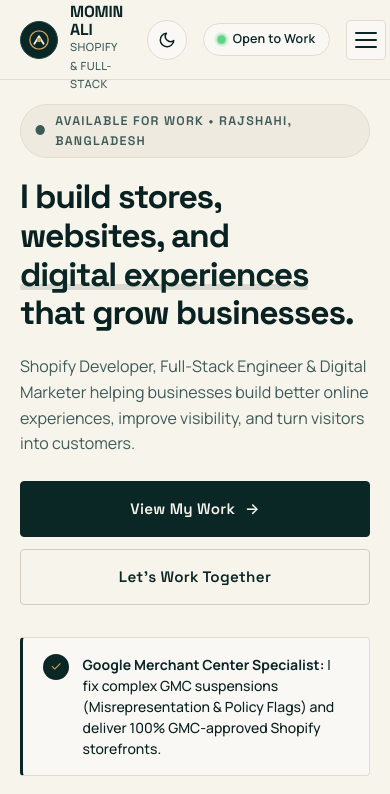
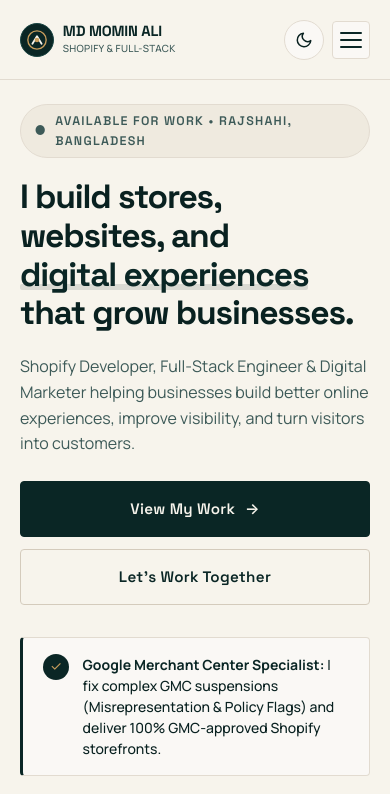
Before and after one commit to mominofficial/portfolio, a website built with Vite: page index.html in a window 390 px wide. Shown: the top 794 px of the page. Built offline with nearby package versions, Linux system fonts and the light colour scheme.

Commit message:
Fix mobile header layout by preventing brand name/subtitle wrapping and optimizing action buttons spacing

```diff
--- a/src/styles/components.css
+++ b/src/styles/components.css
@@ -66,13 +66,15 @@
 .brand-text-wrap {
   display: flex;
   flex-direction: column;
+  white-space: nowrap;
 }
 
 .brand-name {
   font-size: 1rem;
   font-weight: 700;
-  line-height: 1.1;
+  line-height: 1.15;
   letter-spacing: -0.01em;
+  white-space: nowrap;
 }
 
 .brand-sub {
@@ -82,6 +84,7 @@
   color: var(--text-dark-muted);
   letter-spacing: 0.04em;
   text-transform: uppercase;
+  white-space: nowrap;
 }
 
 /* Nav Menu Links */
@@ -1626,11 +1629,39 @@
 
 @media (max-width: 768px) {
   .nav-menu,
-  .nav-actions .btn {
+  .nav-actions .btn,
+  .nav-actions .status-pill {
     display: none;
+  }
+  .nav-actions {
+    gap: 0.5rem;
+  }
+  .brand-logo {
+    gap: 0.55rem;
+  }
+  .brand-badge {
+    width: 34px;
+    height: 34px;
+    font-size: 0.9rem;
+  }
+  .brand-name {
+    font-size: 0.92rem;
+    white-space: nowrap;
+  }
+  .brand-sub {
+    font-size: 0.62rem;
+    letter-spacing: 0.03em;
+    white-space: nowrap;
   }
   .mobile-toggle {
     display: flex;
+    width: 38px;
+    height: 38px;
+    padding: 7px;
+  }
+  .theme-toggle-btn {
+    width: 38px;
+    height: 38px;
   }
   .hero {
     padding-top: calc(var(--header-height) + 1.5rem);
```
